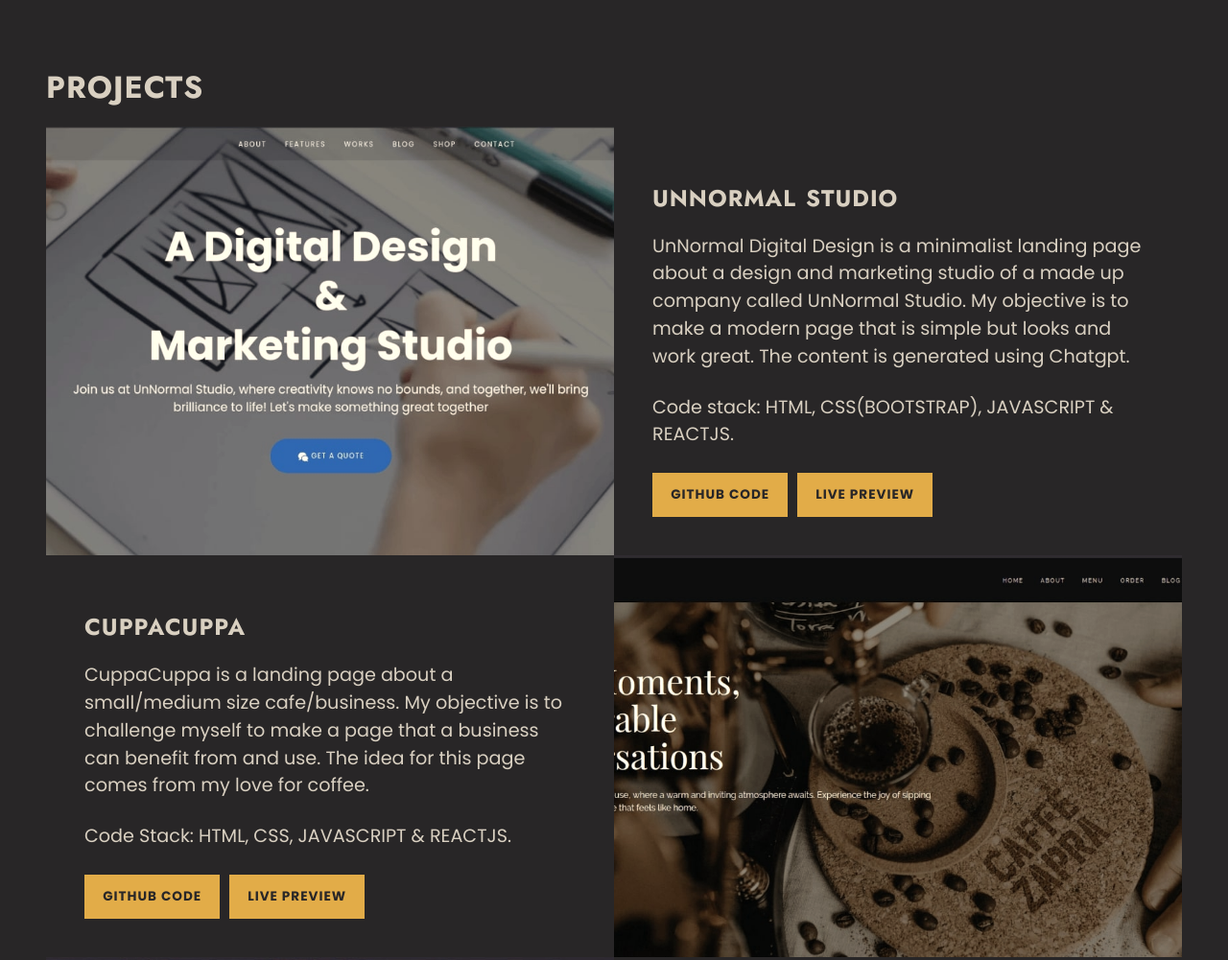
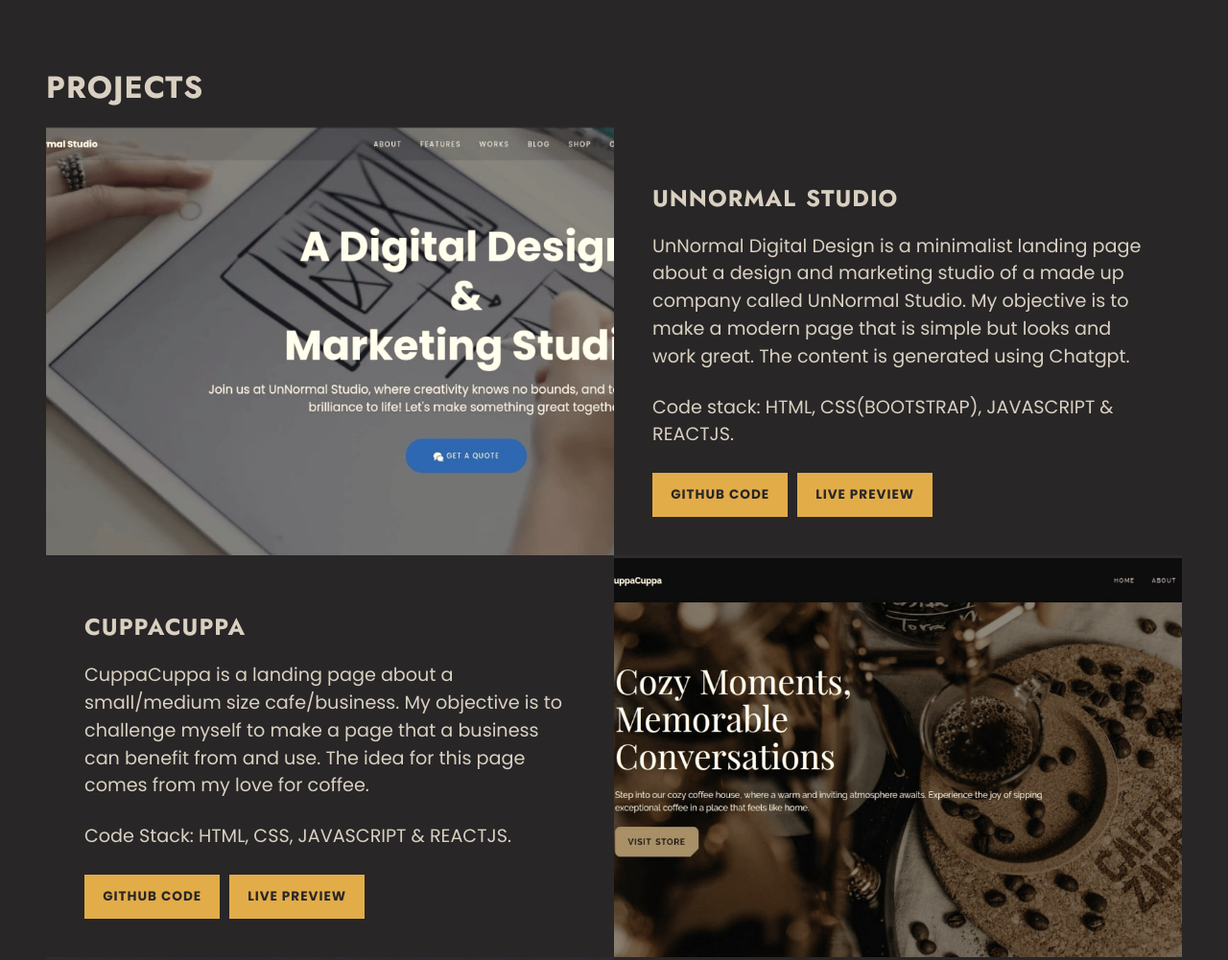
Before and after one commit to tsholo93/tsholo93.github.io, a plain HTML site: page index.html in a window 1280 px wide. Shown: the part 1540-2541 px from the top of the page at 96% size. Drawn offline with Linux system fonts and the light colour scheme.

Commit message:
02 commit

```diff
--- a/style.css
+++ b/style.css
@@ -610,6 +610,10 @@ strong {
     flex: 1 1 50%;
   }
 
+  .project-list .project-card figure > img {
+    object-position: 10% 50%;
+  }
+
   .project-list .project-card .content {
     display: -webkit-box;
     display: -ms-flexbox;
```
